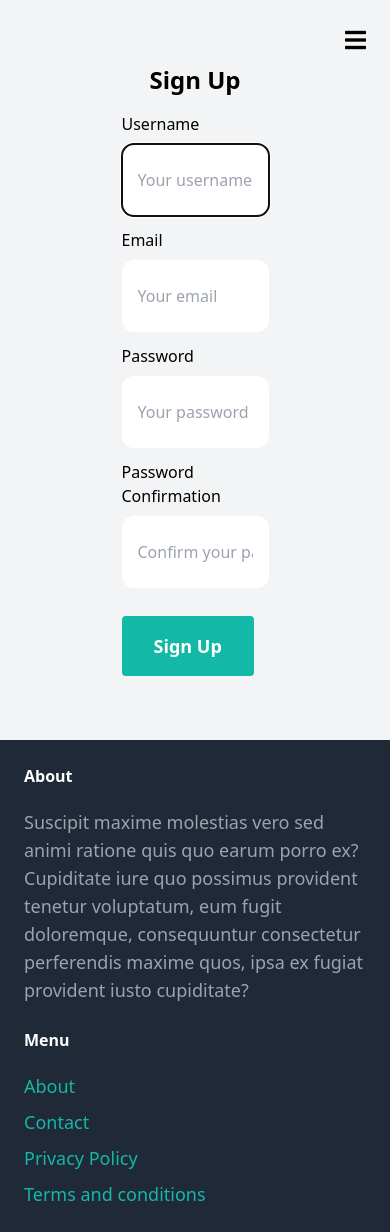
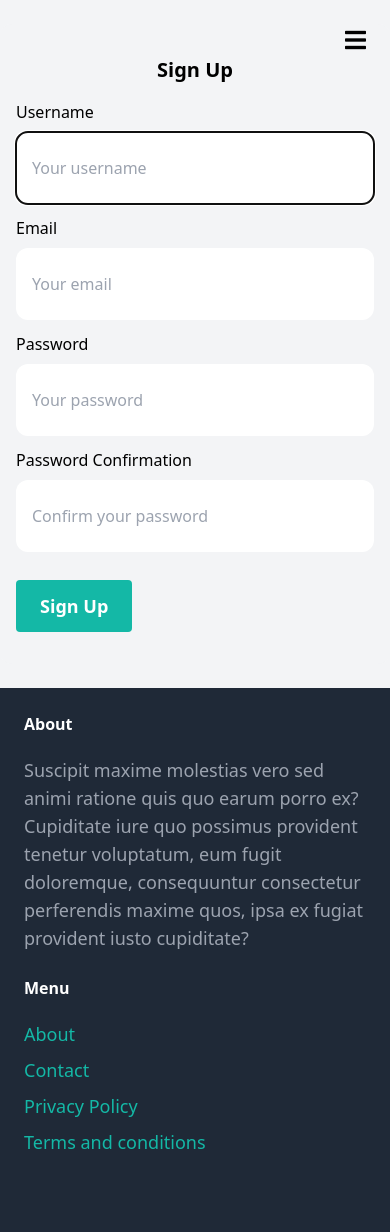
Before and after one commit to Rishi-Mishra0704/puddle, a Django app: page /signup/ in a window 390 px wide. After the commit the page ends 1149 px from the top, so only its background shows below. Run offline with Django 4.2, Linux system fonts and the light colour scheme; some libraries are stand-ins or nearby versions.

Commit message:
responsive signup form

```diff
--- a/core/templates/core/signup.html
+++ b/core/templates/core/signup.html
@@ -1,32 +1,31 @@
 {% extends "base.html" %}
 
 {% block content %}
-    <div class="w-1/2 my-6 p-6 mx-auto rounded-xl bg-gray-100">
-        <h1 class="text-2xl text-center font-bold my-4">Sign Up</h1>
+    <div class="w-full sm:w-1/2 my-6 p-4 md:p-6 mx-auto rounded-xl bg-gray-100">
+        <h1 class="text-xl md:text-2xl text-center font-bold my-4">Sign Up</h1>
 
         <form method="post" action=".">
             {% csrf_token %}
 
-
             <div class="mb-3">
-                <label class="inline-block mb-2">Username</label></br>
+                <label class="block mb-2">Username</label>
                 {{form.username}}
             </div>
             <div class="mb-3">
-                <label class="inline-block mb-2">Email</label></br>
+                <label class="block mb-2">Email</label>
                 {{form.email}}
             </div>
             <div class="mb-3">
-                <label class="inline-block mb-2">Password</label></br>
+                <label class="block mb-2">Password</label>
                 {{form.password1}}
             </div>
             <div class="mb-3">
-                <label class="inline-block mb-2">Password Confirmation</label></br>
+                <label class="block mb-2">Password Confirmation</label>
                 {{form.password2}}
             </div>
 
             {% if form.errors or form.non_field_errors %}
-                <div class="mb-3 p-6 rounded-xl bg-red-100">
+                <div class="mb-3 p-4 bg-red-100 rounded-xl">
                     {% for field in form %}
                         {{ field.errors }}
                     {% endfor %}
@@ -34,7 +33,7 @@
                 </div>
             {% endif %}
 
-            <button type="submit" class="bg-teal-500 hover:bg-teal-700 text-white font-bold py-4 px-8 text-lg rounded my-4">Sign Up</button>
+            <button type="submit" class="bg-teal-500 hover:bg-teal-700 text-white font-bold py-3 px-6 text-lg rounded my-4">Sign Up</button>
         </form>
     </div>
 {% endblock %}
```
